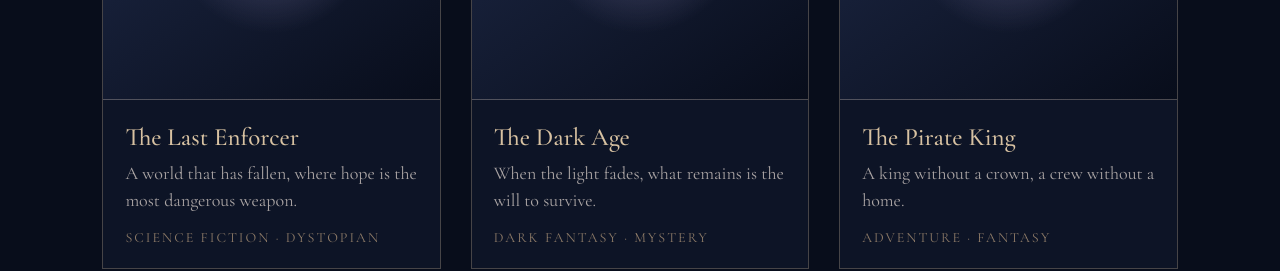
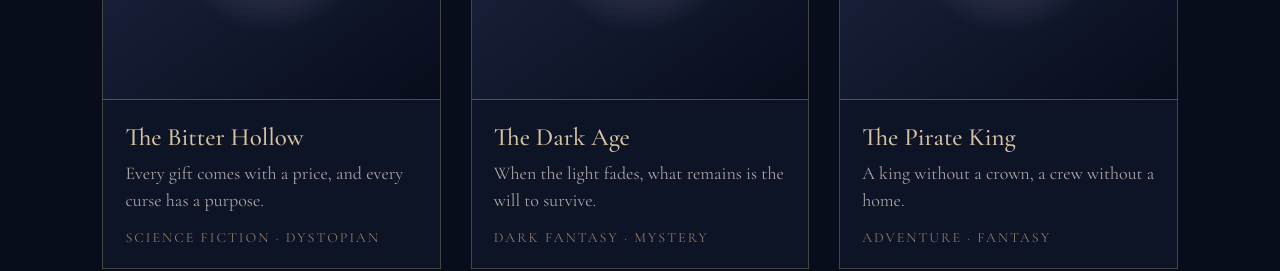
Before and after one commit to Lordjijington/TheWrittenArchive, a plain HTML site: page index.html in a window 1280 px wide. Shown: the part 1247-1518 px from the top of the page. Drawn offline with nearby package versions, Linux system fonts and the light colour scheme; a web font is replaced by a local one.

Commit message:
Update index.html

```diff
--- a/index.html
+++ b/index.html
@@ -444,8 +444,8 @@ footer .footer-star {
                     <span>THE LAST<br>ENFORCER</span>
                 </div>
                 <div class="book-info">
-                    <h3>The Last Enforcer</h3>
-                    <p>A world that has fallen, where hope is the most dangerous weapon.</p>
+                    <h3>The Bitter Hollow</h3>
+                    <p>Every gift comes with a price, and every curse has a purpose.</p>
                     <div class="genre">Science Fiction · Dystopian</div>
                 </div>
             </article>
```
